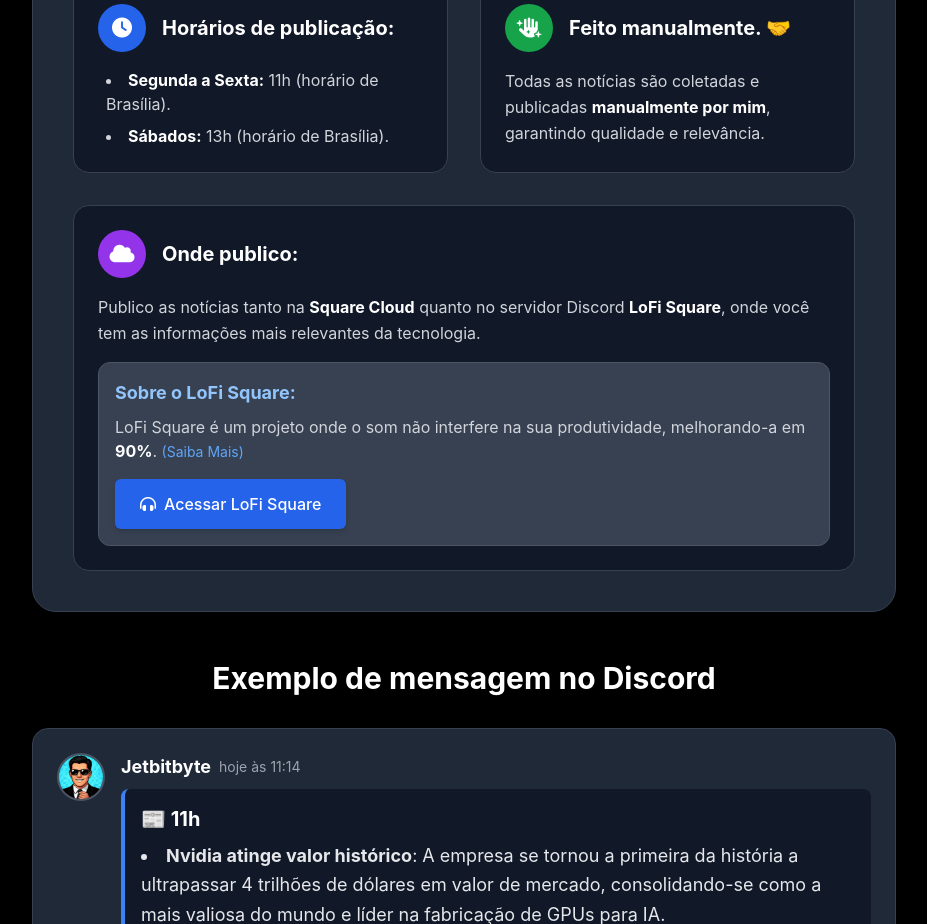
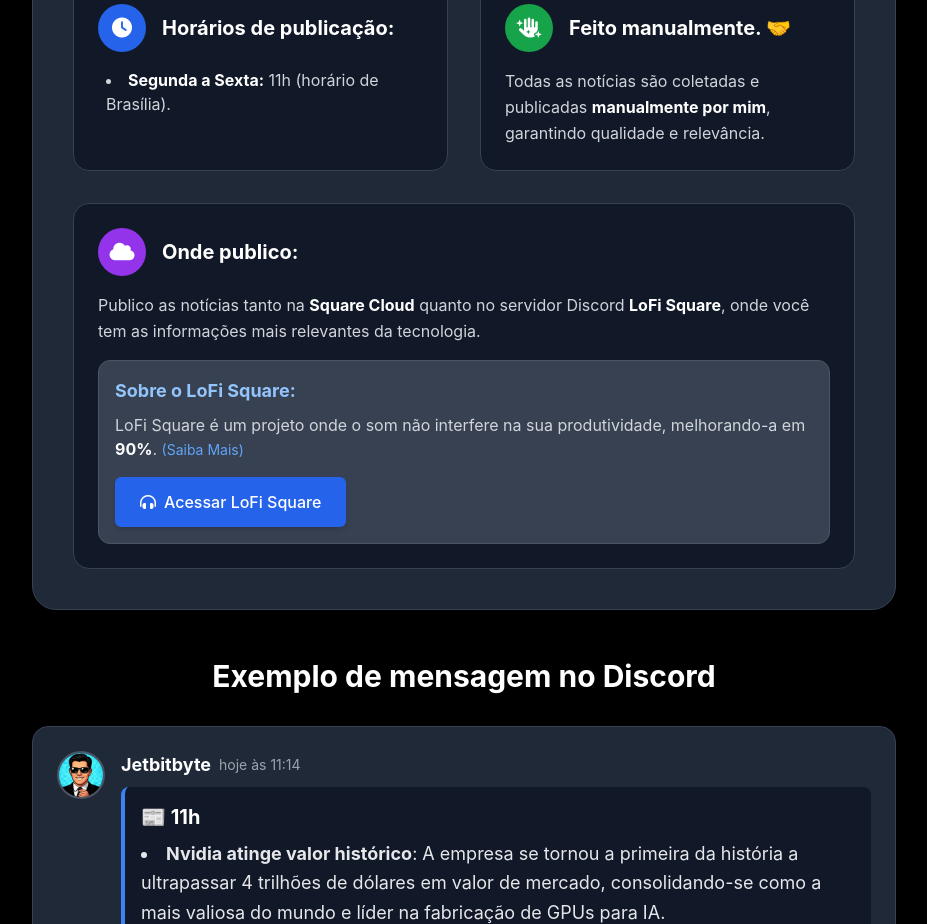
Before and after one commit to Jeiel0rbit/Discord, a Next.js app: page / in a window 1280 px wide. Shown: the part 880-1804 px from the top of the page, without its empty margins (176-1103 px from the left). Built offline with nearby package versions, Linux system fonts and the light colour scheme.

Commit message:
chore: update of time and days

```diff
--- a/app/page.tsx
+++ b/app/page.tsx
@@ -94,9 +94,6 @@ export default function HomePage() {
                     <ul className="list-disc list-inside text-gray-300 space-y-2 pl-2">
                       <li>
                         <span className="font-bold text-white">Segunda a Sexta:</span> 11h (horário de Brasília).
-                      </li>
-                      <li>
-                        <span className="font-bold text-white">Sábados:</span> 13h (horário de Brasília).
                       </li>
                     </ul>
                   </div>
```
